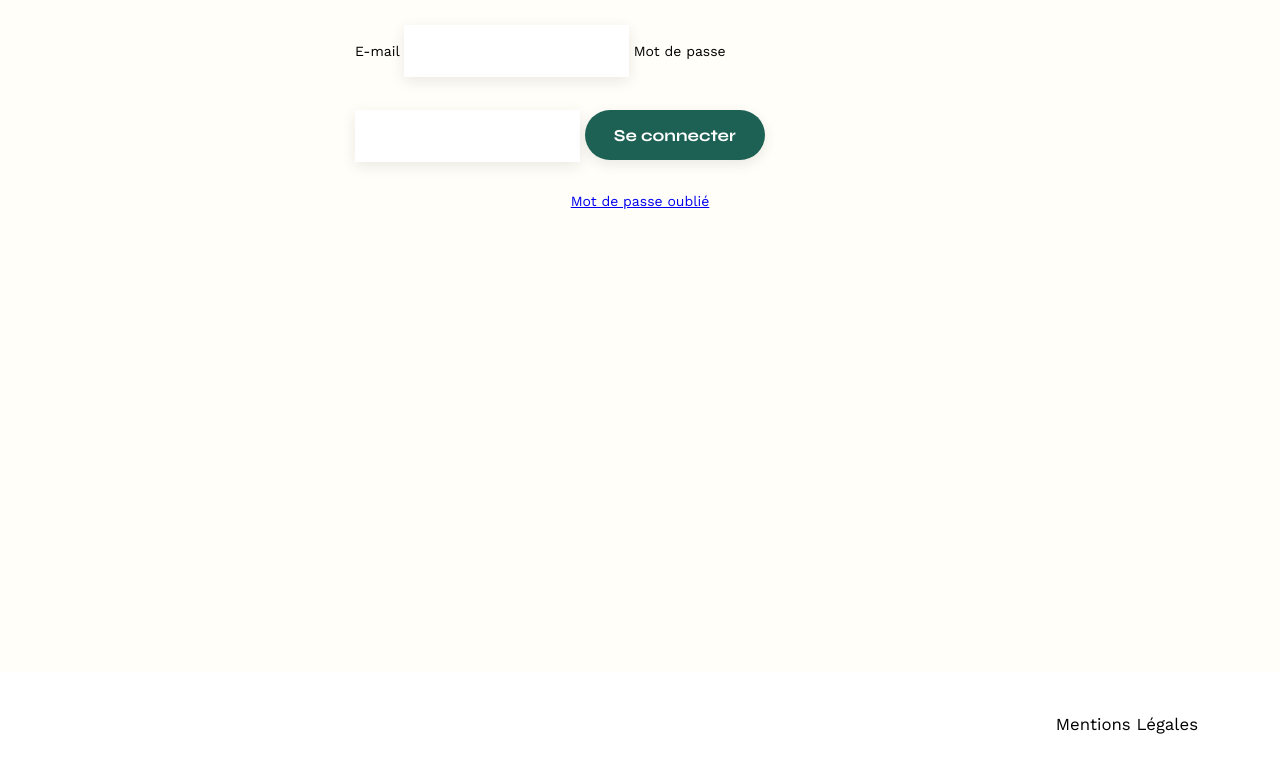
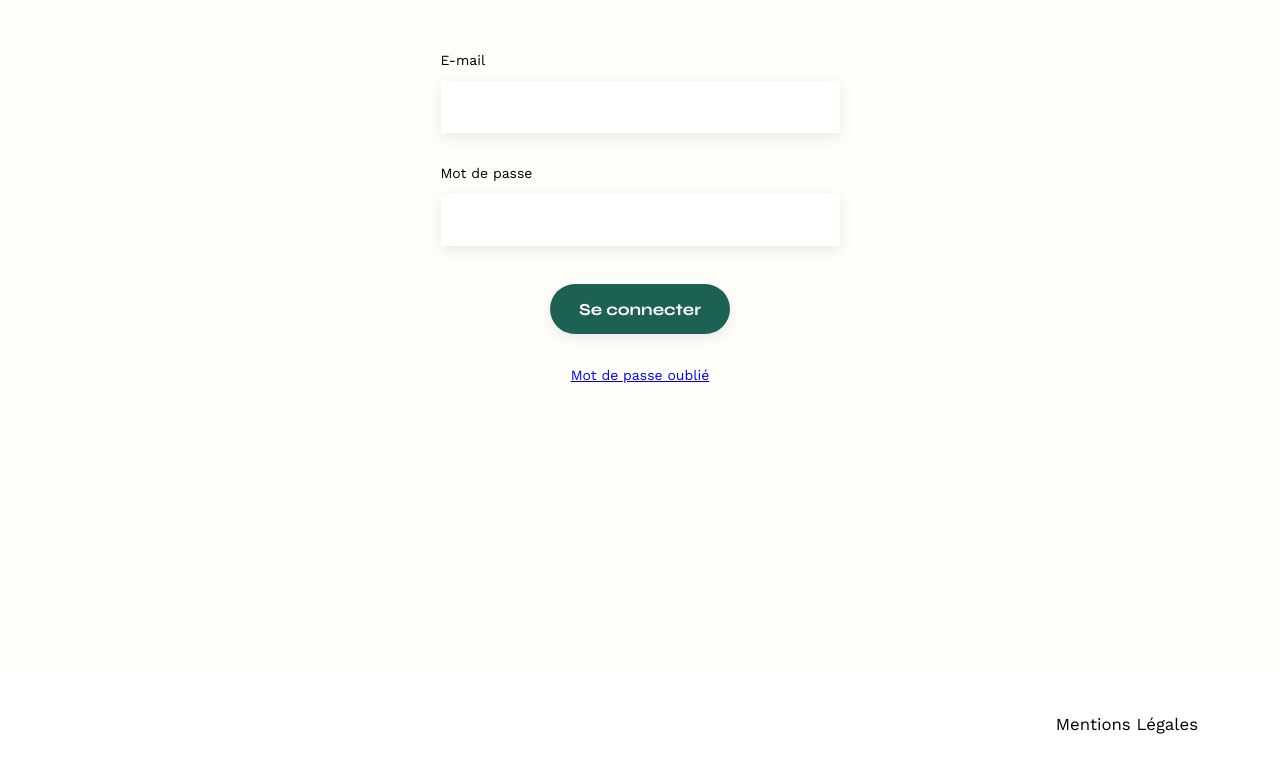
Before and after one commit to Christellaa/Portfolio-architecte-sophie-bluel, a plain HTML site: page FrontEnd/login.html in a window 1280 px wide. Shown: the part 178-950 px from the top of the page. Drawn offline with nearby package versions, Linux system fonts and the light colour scheme.

Commit message:
Create two divs surrounding email and password

```diff
--- a/FrontEnd/login.html
+++ b/FrontEnd/login.html
@@ -25,12 +25,16 @@
         </header>
         <main id="logIn">
             <h2>Log In</h2>
-            <form action="#" method="post">
-				<label for="email">E-mail</label>
-				<input type="email" name="email" id="email" required>
-				<label for="password">Mot de passe</label>
-				<input type="password" name="password" id="password" required>
-				<input type="submit" value="Se connecter" id="sendForm">
+            <form class="flexColumn" action="#" method="post">
+				<div id="emailContainer" class="flexColumn">
+                    <label for="email">E-mail</label>
+				    <input type="email" name="email" id="email" required>
+				</div>
+                <div id="passwordContainer" class="flexColumn">
+                    <label for="password">Mot de passe</label>
+                    <input type="password" name="password" id="password" required>
+                </div>
+                <input type="submit" value="Se connecter" id="sendForm">
 			</form>
             <a href="#" class="passwordLost">Mot de passe oublié</a>
         </main>
```
